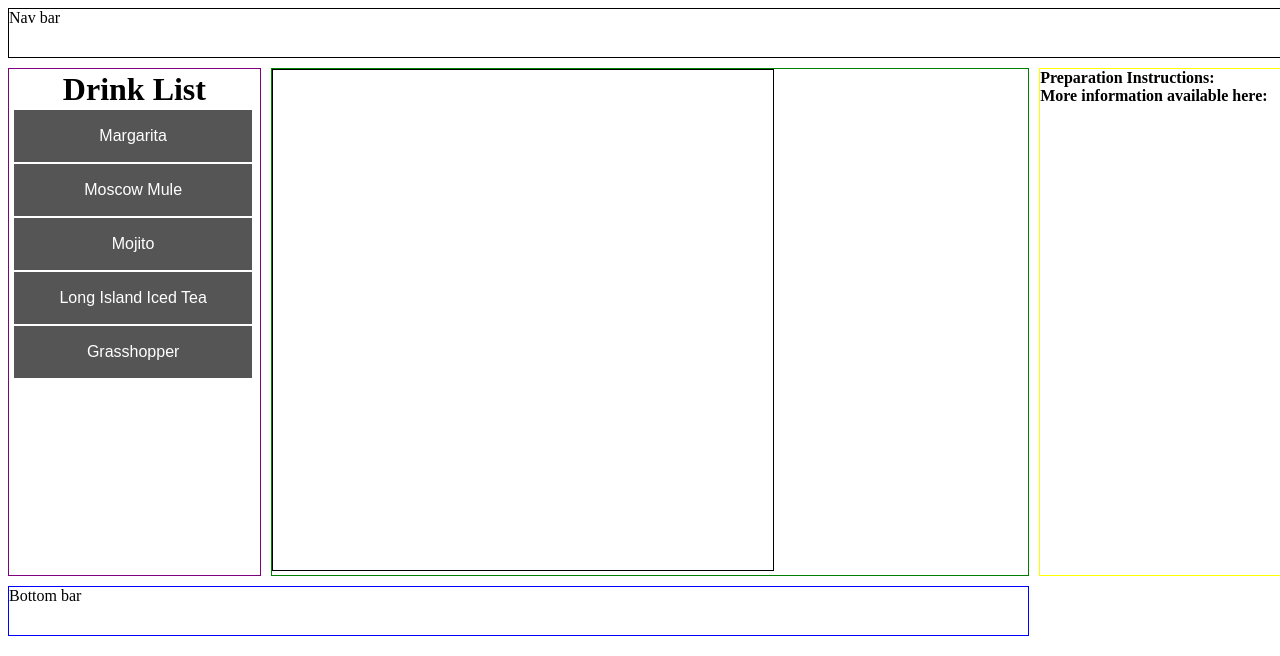
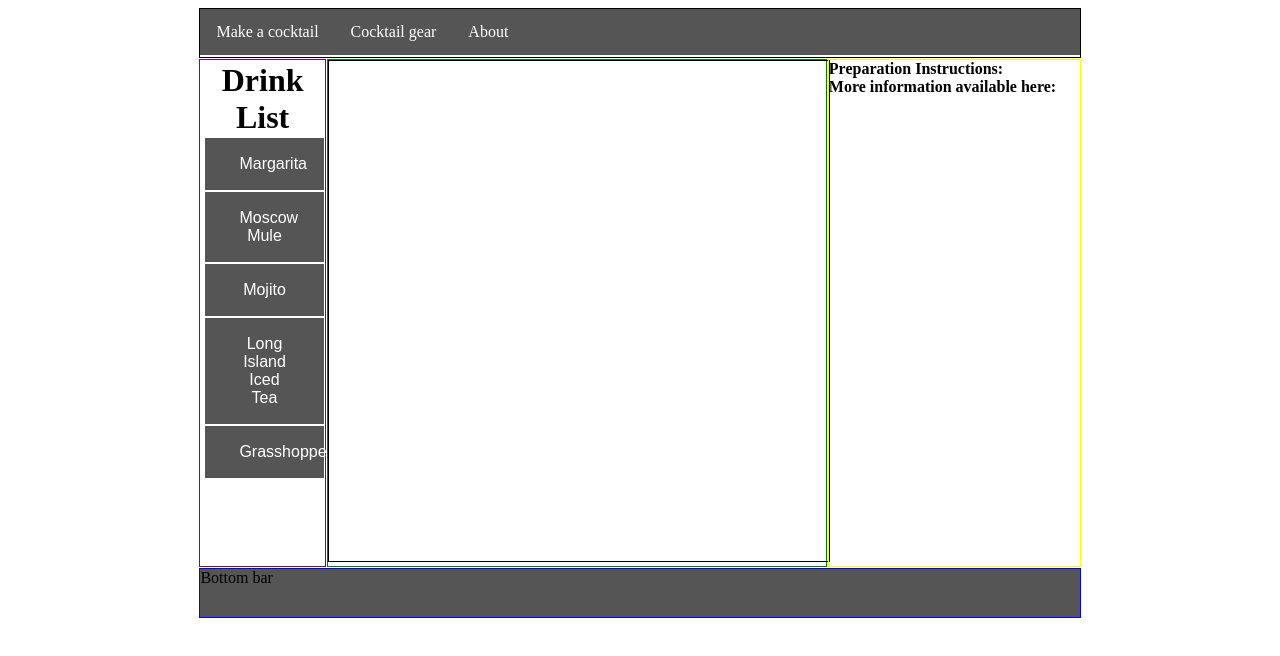
Before and after one commit to mgriessler/cocktailmixxer, a plain HTML site: page index.html in a window 1280 px wide. Drawn offline with nearby package versions, Linux system fonts and the light colour scheme.

Commit message:
resized website

```diff
--- a/css/styles.css
+++ b/css/styles.css
@@ -1,42 +1,43 @@
 .wrapper {
     display: grid;
-    grid-template-columns: 20% 60% 20%;
-    grid-gap: 10px;
+    grid-template-columns: auto 10% 500px 20% auto;
+    grid-gap: 1px;
     grid-auto-rows: minmax(50px, auto);
 }
 .nav-bar {
-    grid-column-start: 1;
-    grid-column-end: 4;
+    grid-column-start: 2;
+    grid-column-end: 5;
     grid-row-start: 1;
     grid-row-end: 1;
     border: 1px solid black;
 }
 .left-side-bar {
-    grid-column-start: 1;
-    grid-column-end: 1;
+    grid-column-start: 2;
+    grid-column-end: 2;
     grid-row-start: 2;
     grid-row-end: 2;
     border: 1px solid purple;
 }
 .drink-container {
-    grid-column-start: 2;
-    grid-column-end: 2;
+    grid-column-start: 3;
+    grid-column-end: 3;
     grid-row-start: 2;
     grid-row-end: 2;
     border: 1px solid green;
 }
 .right-side-bar {
-    grid-column-start: 3;
-    grid-column-end: 3;
+    grid-column-start: 4;
+    grid-column-end: 4;
     grid-row-start: 2;
     grid-row-end: 2;
     border: 1px solid yellow;
 }
 .bottom-bar {
-    grid-column-start: 1;
-    grid-column-end: 3;
+    grid-column-start: 2;
+    grid-column-end: 5;
     grid-row-start: 3;
-    grid-row-end: 4;
+    grid-row-end: 3;
+    background-color: #555555;
     border: 1px solid blue;
 }
 
@@ -76,3 +77,27 @@
     margin-top: 2px;
     margin-bottom: 2px;
 }
+
+ul#nav {
+    list-style-type: none;
+    margin: 0;
+    padding: 0;
+    overflow: hidden;
+    background-color: #555555;
+}
+
+ul#nav li {
+    float: left;
+}
+
+ul#nav li a {
+    display: block;
+    color: white;
+    text-align: center;
+    padding: 14px 16px;
+    text-decoration: none;
+}
+
+ul#nav li a:hover {
+    background-color: #111;
+}
--- a/index.html
+++ b/index.html
@@ -2,8 +2,8 @@
 <html lang="en">
 <head>
     <meta charset="utf-8">
-    <title>Cocktail Mixxer</title>
-    <meta name="description" content="Cocktail Mixxer: learn how to mix drinks">
+    <title>Cocktail Mixr</title>
+    <meta name="description" content="Cocktail Mixr: learn how to mix drinks">
     <meta name="author" content="Matthew Griessler">
     <link rel="stylesheet" href="css/styles.css">
 </head>
@@ -15,7 +15,11 @@
     <script src="js/index.js"></script>
     <div class="wrapper">
         <div class="nav-bar">
-            Nav bar
+            <ul id="nav">
+                <li><a href="http://www.cocktailmixr.com">Make a cocktail</a></li>
+                <li><a href="http://www.cocktailmixr.com/Gear">Cocktail gear</a></li>
+                <li><a href="http://www.cocktailmixr.com/About">About</a></li>
+            </ul>
         </div>
         <div class="left-side-bar">
             <h1 id="drink-list-title">Drink List</h1>
--- a/js/drink_manager.js
+++ b/js/drink_manager.js
@@ -20,6 +20,9 @@ function populateDrink(drink) {
     populatePrepInstructions(drink.prep);
     populateLinks(drink.links);
     drawCollinsGlass();
+    populateGarnishes(drink.garnishes);
+    if(drink.served == "on the rocks")
+        addIce();
 }
 
 function populateIngredients(ingredients) {
@@ -33,9 +36,6 @@ function populateIngredients(ingredients) {
             ingredientText.push(ingredient.name + " - " + ingredient.part + " part(s)");
         }
     });
-    console.log(ingredientNames);
-    console.log(ingredientParts);
-    console.log(ingredientText);
     drawParts(ingredientParts, ingredientNames, ingredientText);
 }
 function populatePrepInstructions(prep) {
@@ -46,3 +46,14 @@ function populateLinks(links) {
     var linkhtml = "<ul><li><a href='" + links[0] + "'>Wikipedia</a></li><li><a href='" + links[1] + "'>International Bartenders Association</a></li></ul>";
     $("#links").html(linkhtml);
 }
+
+function populateGarnishes(garnishes) {
+    $.each(garnishes, function(key, garnish) {
+        if(garnish == "slice of lime")
+            addLemon(0);
+        else if(garnish == "lemon slice")
+            addLemon(1);
+        else if(garnish == "straw")
+            addStraw();
+    });
+}
--- a/js/drinks.js
+++ b/js/drinks.js
@@ -78,7 +78,7 @@ var drinks = {"drinks": [
             "https://en.wikipedia.org/wiki/Long_Island_Iced_Tea",
             "http://www.iba-world.com/english/cocktails/long-island-iced-tea"
         ],
-        "glass": "highball glass",
+        "glass": "collins glass",
         "garnishes": [
             "lemon spiral",
             "straw"
```
